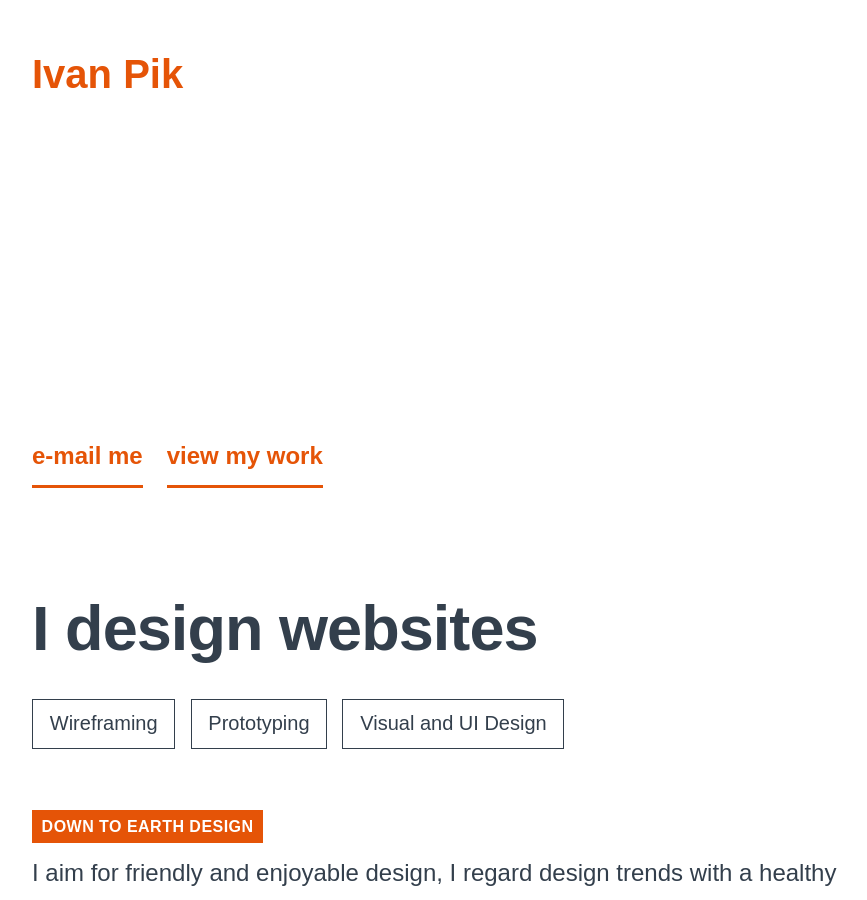
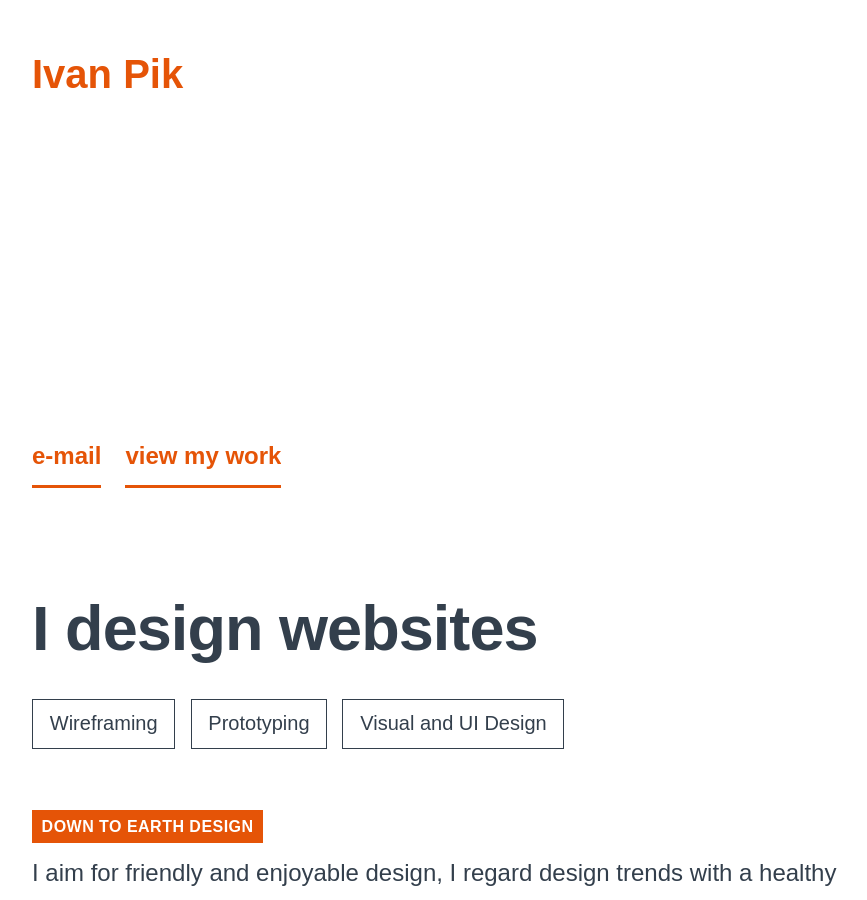
Before and after one commit to ivan-pik/portfolio, a Jekyll site: the page built from about.html, in a window 1280 px wide and 900 px high. Shown: the whole window, without its empty margins (178-1045 px from the left). Built offline with Jekyll 4.4.1, drawn with Linux system fonts in a browser that asks for light colours.

Commit message:
Remove 'me' from the header's contact link

```diff
--- a/_includes/header.html
+++ b/_includes/header.html
@@ -11,7 +11,7 @@
     <nav class="navigation">
       <ul class="navigation__list">
         <li class="navigation__item navigation__item--contact">
-          <a href="mailto:{{ site.email }}" class="navigation__link">e-mail me</a>
+          <a href="mailto:{{ site.email }}" class="navigation__link">e-mail</a>
         </li>
         <li class="navigation__item navigation__item--index">
           <a href="/" class="navigation__link js-navigation-link" data-transition-to="index">view my work</a>
```
